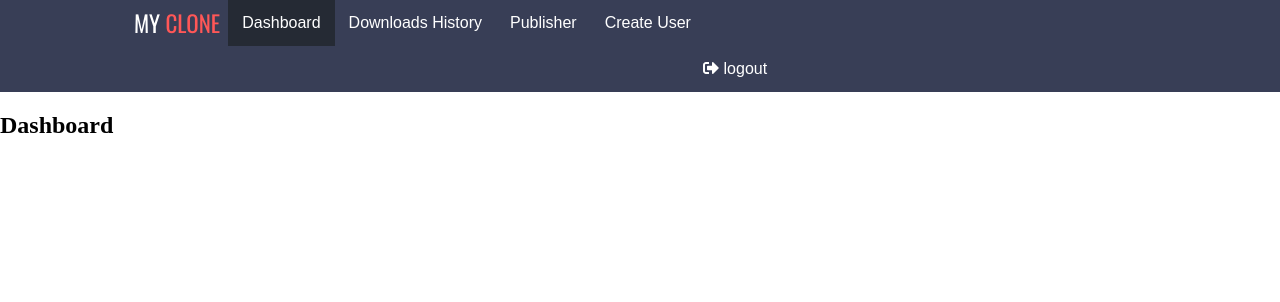
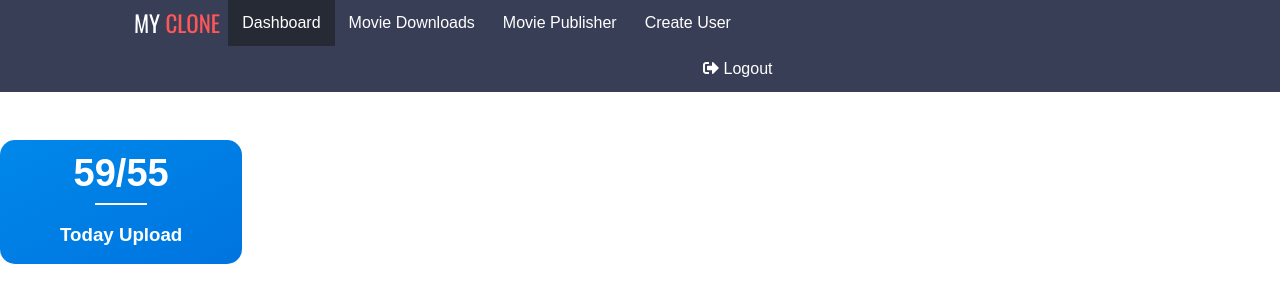
Before and after one commit to mdshemul48/MY-CLONE, a React (Create React App) app in the folder frontend/: page / in a window 1280 px wide. Shown: the top 302 px of the page. Built offline with nearby package versions, Linux system fonts and the light colour scheme.

Commit message:
adding new status

```diff
--- /dev/null
+++ b/frontend/src/Dashboard/pages/Dashboard.css
@@ -0,0 +1,3 @@
+.total-uploaded {
+  background-image: linear-gradient(to bottom right, #0088e9, #0074e0);
+}
--- a/frontend/src/Dashboard/pages/Dashboard.js
+++ b/frontend/src/Dashboard/pages/Dashboard.js
@@ -1,6 +1,18 @@
 import React from "react";
 
+// castom components import
+import StatusCard from "../../shared/components/UIElements/StatusCard";
+// importing castom css
+import "./Dashboard.css";
 const Dashboard = (props) => {
-  return <h2>Dashboard</h2>;
+  return (
+    <React.Fragment>
+      <StatusCard
+        countValue={`59/55`}
+        statusTitle="Today Upload"
+        className="total-uploaded"
+      />
+    </React.Fragment>
+  );
 };
 export default Dashboard;
--- /dev/null
+++ b/frontend/src/shared/components/UIElements/StatusCard.css
@@ -0,0 +1,20 @@
+.status {
+  margin-right: 10px;
+  font-weight: 600;
+  color: #ffffff;
+  font-family: sans-serif;
+  display: inline-block;
+  margin-top: 3rem;
+  text-align: center;
+  padding: 0px 60px 0px;
+  border-radius: 15px;
+}
+.count {
+  margin: 0;
+  font-size: 38px;
+  margin-top: 12px;
+}
+.line {
+  width: 50px;
+  border: 1px solid white;
+}
--- /dev/null
+++ b/frontend/src/shared/components/UIElements/StatusCard.js
@@ -0,0 +1,15 @@
+import React from "react";
+
+// components: status Element
+
+// castom Import
+import "./StatusCard.css";
+export default function StatusCard(props) {
+  return (
+    <div className={`status ${props.className}`}>
+      <h3 className="count">{props.countValue}</h3>
+      <hr className="line" />
+      <h3>{props.statusTitle}</h3>
+    </div>
+  );
+}
--- a/frontend/src/shared/components/navigation/MainNavigation.js
+++ b/frontend/src/shared/components/navigation/MainNavigation.js
@@ -1,5 +1,4 @@
 import React from "react";
-import { NavLink } from "react-router-dom";
 // castom import css
 import "./MainNavigation.css";
 
--- a/frontend/src/shared/components/navigation/NavLinks.js
+++ b/frontend/src/shared/components/navigation/NavLinks.js
@@ -15,12 +15,12 @@ const NavLinks = () => {
         </li>
         <li className="menu-item">
           <NavLink className="menu-link" to="/downloads">
-            Downloads History
+            Movie Downloads
           </NavLink>
         </li>
         <li className="menu-item">
           <NavLink className="menu-link" to="/publisher">
-            Publisher
+            Movie Publisher
           </NavLink>
         </li>
         <li className="menu-item">
@@ -30,7 +30,7 @@ const NavLinks = () => {
         </li>
         <li className="menu-item logout">
           <NavLink to="/logout" exact className="menu-link">
-            <FontAwesomeIcon icon={faSignOutAlt} /> logout
+            <FontAwesomeIcon icon={faSignOutAlt} /> Logout
           </NavLink>
         </li>
       </ul>
```
Also changed, not shown: frontend/src/Dashboard/components/MainStatusArea.js (added).
